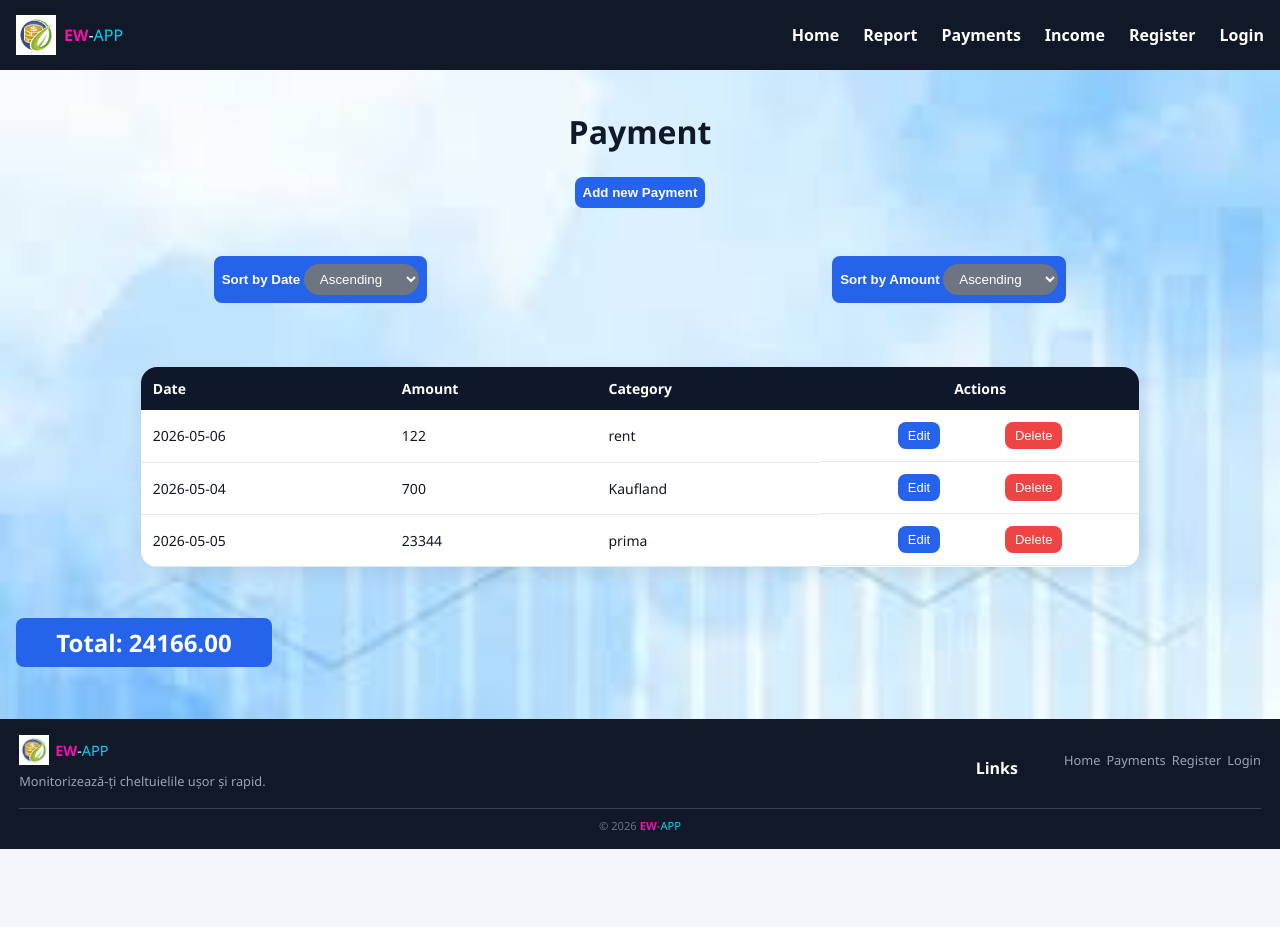
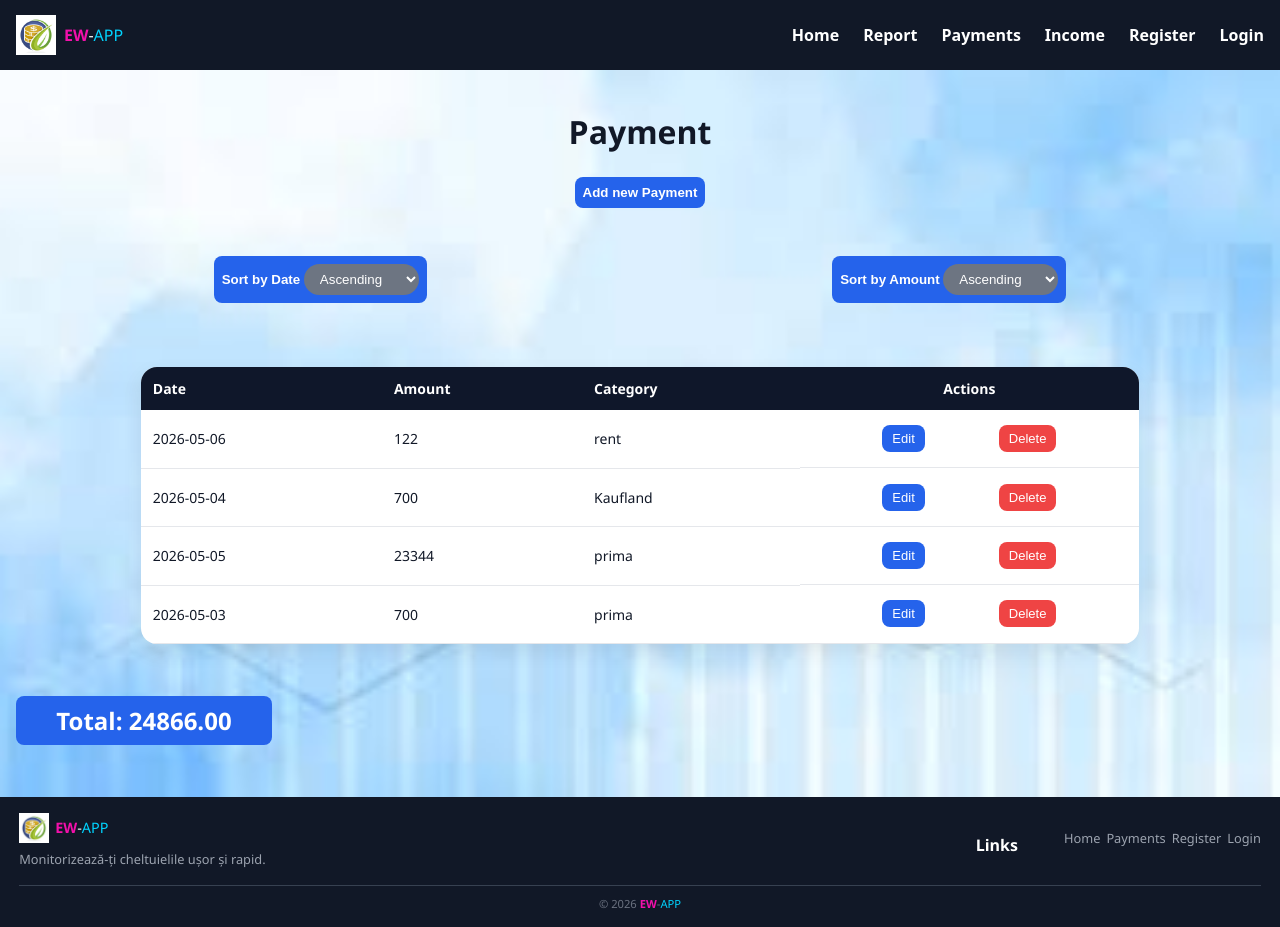
Before and after one commit to Ovidiu-Martalogu/ew-app, a React (Vite) app: page /payments in a window 1280 px wide. Before the commit the page ends 849 px from the top, so only its background shows below. Built offline with nearby package versions, Linux system fonts and the light colour scheme; data requests are answered from the project's data file.

Commit message:
styling add/save/cancel for Edit button

```diff
--- a/db.json
+++ b/db.json
@@ -50,6 +50,14 @@
       "deleted": false,
       "userId": 1,
       "id": 4
+    },
+    {
+      "date": "2026-05-03",
+      "amount": 700,
+      "category": "prima",
+      "deleted": false,
+      "userId": 1,
+      "id": 6
     }
   ],
   "users": [
@@ -76,18 +84,17 @@
     },
     {
       "date": "2026-05-05",
-      "amount": "12000",
-      "category": "rent",
+      "amount": 600,
       "type": "active",
       "deleted": false,
-      "userId": 1,
-      "details": "test",
+      "details": "sasasa",
+      "category": "prima",
       "id": 2
     },
     {
       "date": "2026-05-05",
       "amount": 23344,
-      "type": "passive",
+      "type": "active",
       "deleted": false,
       "details": "income from salary",
       "category": "imprumut",
@@ -115,12 +122,11 @@
     },
     {
       "date": "2026-05-01",
-      "amount": "800",
-      "category": "prima",
+      "amount": 0,
       "type": "passive",
       "deleted": false,
-      "userId": 1,
       "details": "sasasa",
+      "category": "prima",
       "id": 7
     },
     {
@@ -132,6 +138,16 @@
       "userId": 1,
       "details": "sasasa",
       "id": 8
+    },
+    {
+      "date": "2026-05-01",
+      "amount": "700",
+      "category": "prima",
+      "type": "active",
+      "deleted": false,
+      "userId": 1,
+      "details": "sasasa",
+      "id": 9
     }
   ],
   "firstpage": [
--- a/src/features/Payment/Payment.module.css
+++ b/src/features/Payment/Payment.module.css
@@ -172,6 +172,7 @@
   cursor: pointer;
   transition: 0.2s;
   font-size: 13px;
+  margin: 0.2rem;
 }
 
 .saveEditButton {
@@ -183,6 +184,7 @@
   cursor: pointer;
   transition: 0.2s;
   font-size: 13px;
+  margin: 0.2rem;
 }
 
 .cancelEditButton {
@@ -194,6 +196,7 @@
   cursor: pointer;
   transition: 0.2s;
   font-size: 13px;
+  margin: 0.2rem;
 }
 
 .editButton {
--- a/src/features/Payment/Payment.tsx
+++ b/src/features/Payment/Payment.tsx
@@ -175,6 +175,7 @@ export function Payment() {
                                 <label htmlFor="category" > Insert the category:</label>
                                 <input
                                     id="category"
+                                    type="text"
                                     name="category"
                                     className={styles.input} />
                             </div>
@@ -228,6 +229,7 @@ export function Payment() {
                                 <label htmlFor="category" > Insert the category:</label>
                                 <input
                                     id="category"
+                                    type="text"
                                     name="category"
                                     className={styles.input} />
                             </div>
@@ -249,32 +251,32 @@ export function Payment() {
                 <div className={styles.sortBar}>
                     <button onClick={() => setSortField("date")} className={styles.addPaymentButton}>
                         <label htmlFor="sort">
-                            Sort by Date{" "}
+                            Sort by Date{" "}</label>
                         <select
+                            id="sort"
                             name="sort"
-                                id="sort"
                             className={styles.selectAmount}
                             onChange={(e) => setSortChoice(e.target.value as SortChoice)}
                         >
                             <option value="ascending">Ascending</option>
                             <option value="descending">Descending</option>
                         </select>
-                        </label>
+
                     </button>
 
                     <button onClick={() => setSortField("amount")} className={styles.addPaymentButton}>
                         <label htmlFor="sortAmount">
-                            Sort by Amount{" "}
+                            Sort by Amount{" "} </label>
                         <select
+                            id="sortAmount"
                             name="sortAmount"
-                                id="sortAmount"
                             className={styles.selectAmount}
                             onChange={(e) => setSortChoice(e.target.value as SortChoice)}
                         >
                             <option value="ascending">Ascending</option>
                             <option value="descending">Descending</option>
                         </select>
-                        </label>
+
                     </button>
                 </div>
 
@@ -295,13 +297,17 @@ export function Payment() {
 
                                     <td>
                                         {editingId === key.id ? (
+                                            <><label htmlFor="date">Date</label>
                                                 <input
+                                                    id="date"
+                                                    name="date"
                                                     type="date"
                                                     value={editForm.date}
                                                     onChange={(e) =>
                                                         setEditForm({ ...editForm, date: e.target.value })
                                                     }
                                                 />
+                                            </>
                                         ) : (
                                             key.date
                                         )}
@@ -309,13 +315,17 @@ export function Payment() {
 
                                     <td>
                                         {editingId === key.id ? (
+                                            <><label htmlFor="amount">Amount</label>
                                                 <input
-                                                type="text"
+                                                    id="amount"
+                                                    type="number"
+                                                    name="amount"
                                                     value={editForm.amount}
                                                     onChange={(e) =>
                                                         setEditForm({ ...editForm, amount: e.target.value })
                                                     }
                                                 />
+                                            </>
                                         ) : (
                                             key.amount
                                         )}
@@ -323,12 +333,18 @@ export function Payment() {
 
                                     <td>
                                         {editingId === key.id ? (
+                                            <>
+                                                <label htmlFor="category">Category</label>
                                                 <input
+                                                    id="category"
+                                                    type="text"
+                                                    name="category"
                                                     value={editForm.category}
                                                     onChange={(e) =>
                                                         setEditForm({ ...editForm, category: e.target.value })
                                                     }
                                                 />
+                                            </>
                                         ) : (
                                             key.category
                                         )}
```
Lines whose indentation alone changed are shown as unchanged.
